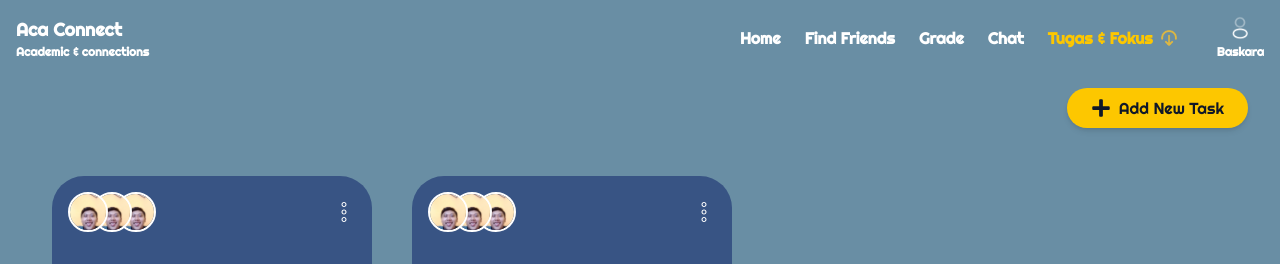
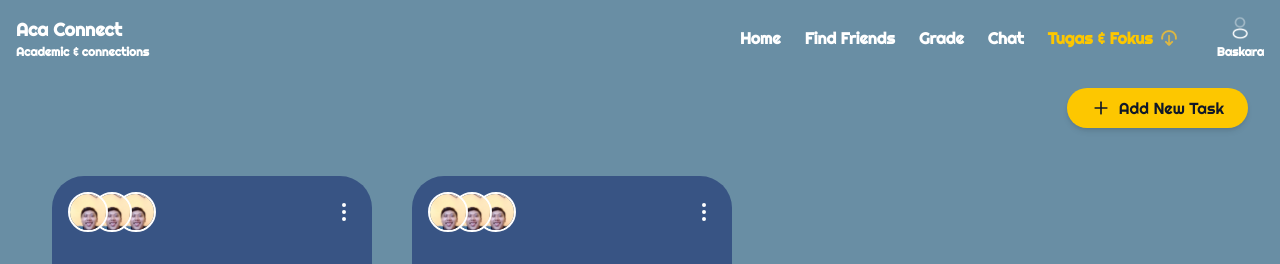
Before and after one commit to ayunisay/pekan-it-2025, a React (Vite) app: page /todo in a window 1280 px wide. Shown: the top 264 px of the page. Built offline with nearby package versions, Linux system fonts and the light colour scheme.

Commit message:
Move to Lucide react

```diff
--- a/package.json
+++ b/package.json
@@ -16,7 +16,6 @@
     "lucide-react": "^0.515.0",
     "react": "^19.1.0",
     "react-dom": "^19.1.0",
-    "react-icons": "^5.5.0",
     "react-router": "^7.6.2",
     "socket.io-client": "^4.8.1",
     "tailwindcss": "^4.1.10"
--- a/src/components/Navbar.tsx
+++ b/src/components/Navbar.tsx
@@ -4,7 +4,7 @@ import profileIcon2 from "../assets/icons/profileIcon2.png";
 import tugasIcon1 from "../assets/icons/tugasIcon1.png";
 import tugasIcon2 from "../assets/icons/tugasIcon2.png";
 import { Link, useLocation } from "react-router";
-import { IoIosMenu, IoMdClose } from "react-icons/io";
+import { Menu, X } from "lucide-react";
 
 const Navbar = () => {
   const location = useLocation();
@@ -53,9 +53,9 @@ const isActive = (path: string) => {
               className="text-white focus:outline-none"
             >
               {isMenuOpen ? (
-                <IoMdClose className="w-6 h-6 text-current" />
+                <Menu className="w-6 h-6 text-current" />
               ) : (
-                <IoIosMenu className="w-6 h-6 text-current" />
+                <X className="w-6 h-6 text-current" />
               )}
             </button>
           </div>
--- a/src/components/TodoDisplay.tsx
+++ b/src/components/TodoDisplay.tsx
@@ -1,7 +1,7 @@
 import React from "react";
-import { CiMenuKebab } from "react-icons/ci";
 import profilePic from "../assets/images/profile.png";
 import ProgressBar from "./ProgressBar";
+import { MoreVertical } from "lucide-react";
 
 const TodoDisplay = () => {
   return (
@@ -19,7 +19,7 @@ const TodoDisplay = () => {
               />
             ))}
           </div>
-          <CiMenuKebab className="w-6 h-6 text-white" />
+          <MoreVertical className="w-6 h-6 text-white" />
         </div>
           <Todo
           progress={t.progress}
--- a/src/pages/auth/Login.tsx
+++ b/src/pages/auth/Login.tsx
@@ -17,7 +17,7 @@ const Login = () => {
     }
 
   return (
-     <div className='flex justify-center items-center bg-blue-500 min-h-screen p-8'>
+      <div className='flex justify-center items-center bg-blue-500 min-h-screen p-8'>
         <div className='w-full max-w-2xl rounded-xl shadow-2xl bg-white p-12'>
         <MyForm title="Login" className='space-y-6'>
             <MyFormInput
--- a/src/pages/todo/AddTodo.tsx
+++ b/src/pages/todo/AddTodo.tsx
@@ -1,7 +1,6 @@
 import React, { useState } from 'react';
 import { ChevronDown, Plus } from 'lucide-react';
 import { MyButton } from '../../components/Button';
-import { BiPlus } from 'react-icons/bi';
 
 const AddTodo = () => {
   const [taskType, setTaskType] = useState('Pribadi');
@@ -108,7 +107,7 @@ const AddTodo = () => {
               <h3 className="text-white font-medium mb-3">Member</h3>
               <MyButton
               text="Add Member"
-              icon={BiPlus}
+              icon={Plus}
               variant='accent'
               />
             </div>
--- a/src/pages/todo/TodoList.tsx
+++ b/src/pages/todo/TodoList.tsx
@@ -1,8 +1,8 @@
 import React, { useState } from "react";
 import TodoDisplay from "../../components/TodoDisplay";
 import { MyButton } from "../../components/Button";
-import { FaPlus } from "react-icons/fa";
 import TodoTile from "../../components/TodoTile";
+import { Plus } from "lucide-react";
 
 const TodoList = () => {
   const [todoChecked, setTodoChecked] = useState(false); //Asal ada aja
@@ -14,7 +14,7 @@ const TodoList = () => {
         <div className="flex flex-col sm:flex-row justify-end items-start sm:items-center mb-6 sm:mb-8 lg:mb-12 gap-4 sm:gap-0">
           <MyButton
             text="Add New Task"
-            icon={FaPlus}
+            icon={Plus}
             variant="accent"
             size="medium"
             className="w-full sm:w-auto"
```
Also changed, not shown: 1 other file (tests, documents, lock files or other folders).
